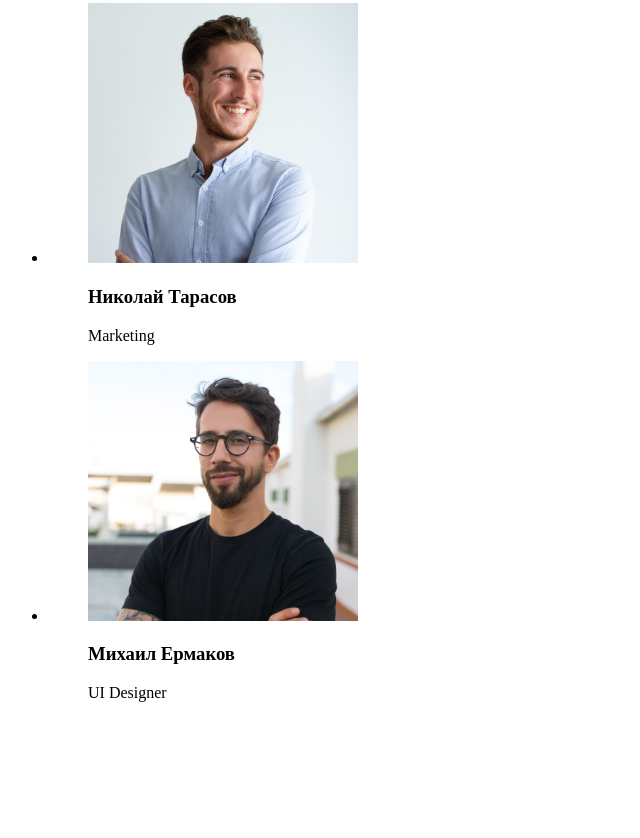
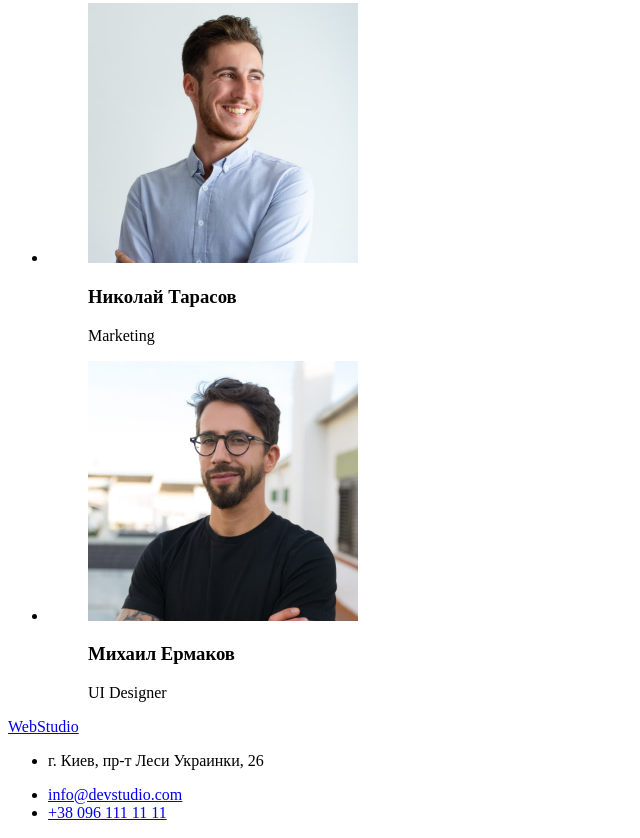
Before and after one commit to OleksiyBerezhnyuk/goit-markup-hw-01, a plain HTML site: page index.html in a window 1280 px wide. Shown: the part 2980-3818 px from the top of the page, without its empty margins (0-640 px from the left). Before the commit the page ends 3698 px from the top, so only its background shows below. Drawn offline with Linux system fonts and the light colour scheme.

Commit message:
підвал готовий

```diff
--- a/index.html
+++ b/index.html
@@ -33,6 +33,7 @@
         </ul>
 
     </header>
+    <main>
         <div>
             <section>
                 <img src="./images/bg.jpg" alt="" width="1600px">
@@ -108,5 +109,20 @@
                 </li>
             </ul>
         </section>
+    </main>
+    <footer>
+        <a href="/"><span>Web</span>Studio</a>
+        <ul>
+            <li>
+                <p>г. Киев, пр-т Леси Украинки, 26</p>
+            </li>
+            <li>
+                <a href="mailto:info@devstudio.com">info@devstudio.com</a>
+            </li>
+            <li>
+                <a href="tel:+380961111111">+38 096 111 11 11</a>
+            </li>
+        </ul>
+    </footer>
 </body>
 </html>
```
Lines whose indentation alone changed are shown as unchanged.
